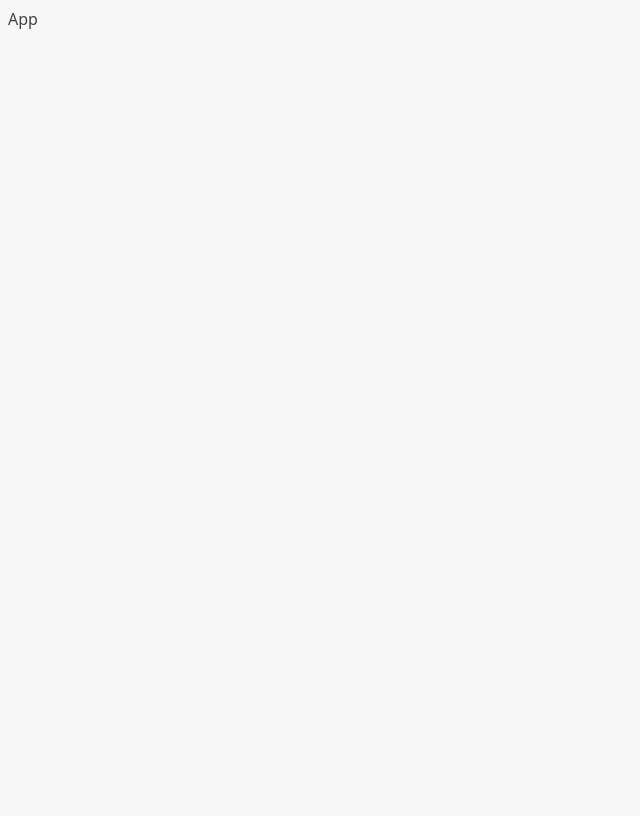
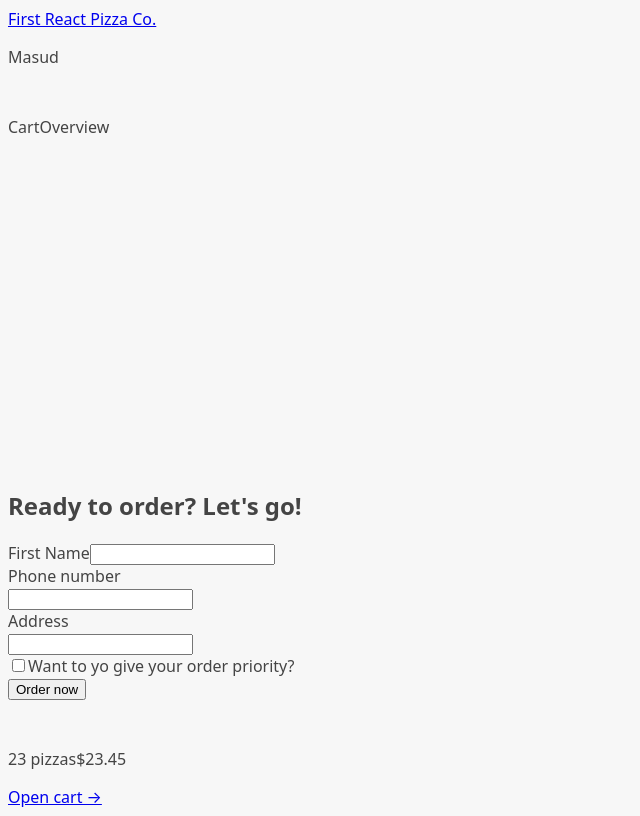
Before and after one commit to masud-rana44/First-React-Pizza, a React (Vite) app: page /order/new in a window 1280 px wide. Shown: the whole page, without its empty margins (0-640 px from the left). Built offline with nearby package versions, Linux system fonts and the light colour scheme.

Commit message:
fetched menu data from api using render as you fetch approach

```diff
--- a/package.json
+++ b/package.json
@@ -11,7 +11,8 @@
   },
   "dependencies": {
     "react": "^18.2.0",
-    "react-dom": "^18.2.0"
+    "react-dom": "^18.2.0",
+    "react-router-dom": "^6.14.2"
   },
   "devDependencies": {
     "@types/react": "^18.2.15",
--- a/src/App.jsx
+++ b/src/App.jsx
@@ -1,5 +1,28 @@
+import { RouterProvider, createBrowserRouter } from "react-router-dom";
+
+import Home from "./ui/Home";
+import Menu, { loader as menuLoader } from "./features/menu/Menu";
+import Cart from "./features/cart/Cart";
+import CreateOrder from "./features/order/CreateOrder";
+import Order from "./features/order/Order";
+import AppLayout from "./ui/AppLayout";
+
+const router = createBrowserRouter([
+  {
+    // Layout routes (not path)
+    element: <AppLayout />,
+    children: [
+      { path: "/", element: <Home /> },
+      { path: "/menu", element: <Menu />, loader: menuLoader },
+      { path: "/cart", element: <Cart /> },
+      { path: "/order/new", element: <CreateOrder /> },
+      { path: "/order/:orderId", element: <Order /> },
+    ],
+  },
+]);
+
 function App() {
-  return <div>App</div>;
+  return <RouterProvider router={router} />;
 }
 
 export default App;
--- a/src/features/cart/CartOverview.jsx
+++ b/src/features/cart/CartOverview.jsx
@@ -1,3 +1,5 @@
+import { Link } from "react-router-dom";
+
 function CartOverview() {
   return (
     <div>
@@ -5,7 +7,7 @@
         <span>23 pizzas</span>
         <span>$23.45</span>
       </p>
-      <a href="#">Open cart &rarr;</a>
+      <Link to="/cart">Open cart &rarr;</Link>
     </div>
   );
 }
--- a/src/features/menu/Menu.jsx
+++ b/src/features/menu/Menu.jsx
@@ -1,5 +1,23 @@
+import { useLoaderData } from "react-router-dom";
+import { getMenu } from "../../services/apiRestaurant.js";
+import MenuItem from "./MenuItem";
+
 function Menu() {
-  return <h1>Menu</h1>;
+  // Here use render as you fetch strategy, render the component and fetch the data simultaneously, no data loading waterfalls like fetch on render approach (before render, then fetch)
+  const menu = useLoaderData();
+
+  return (
+    <ul>
+      {menu.map((pizza) => (
+        <MenuItem key={pizza.id} pizza={pizza} />
+      ))}
+    </ul>
+  );
+}
+
+export async function loader() {
+  const menu = await getMenu();
+  return menu;
 }
 
 export default Menu;
--- /dev/null
+++ b/src/ui/AppLayout.jsx
@@ -0,0 +1,18 @@
+import { Outlet } from "react-router-dom";
+import Header from "./Header";
+import CartOverview from "../features/cart/CartOverview";
+
+function AppLayout() {
+  return (
+    <div className="layout">
+      <Header />
+      CartOverview
+      <main>
+        <Outlet />
+      </main>
+      <CartOverview />
+    </div>
+  );
+}
+
+export default AppLayout;
--- /dev/null
+++ b/src/ui/Header.jsx
@@ -0,0 +1,13 @@
+import { Link } from "react-router-dom";
+
+function Header() {
+  return (
+    <header>
+      <Link to="/">First React Pizza Co.</Link>
+
+      <p>Masud</p>
+    </header>
+  );
+}
+
+export default Header;
```
Also changed, not shown: src/features/user/userSlice.js (renamed from src/starter/userSlice.js), 1 other file (tests, documents, lock files or other folders).
